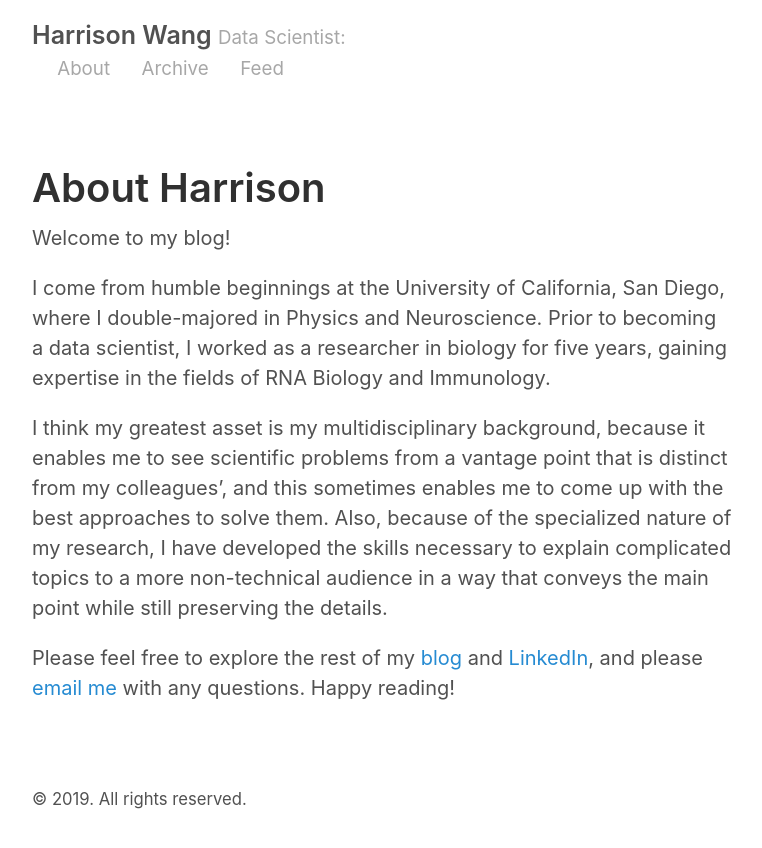
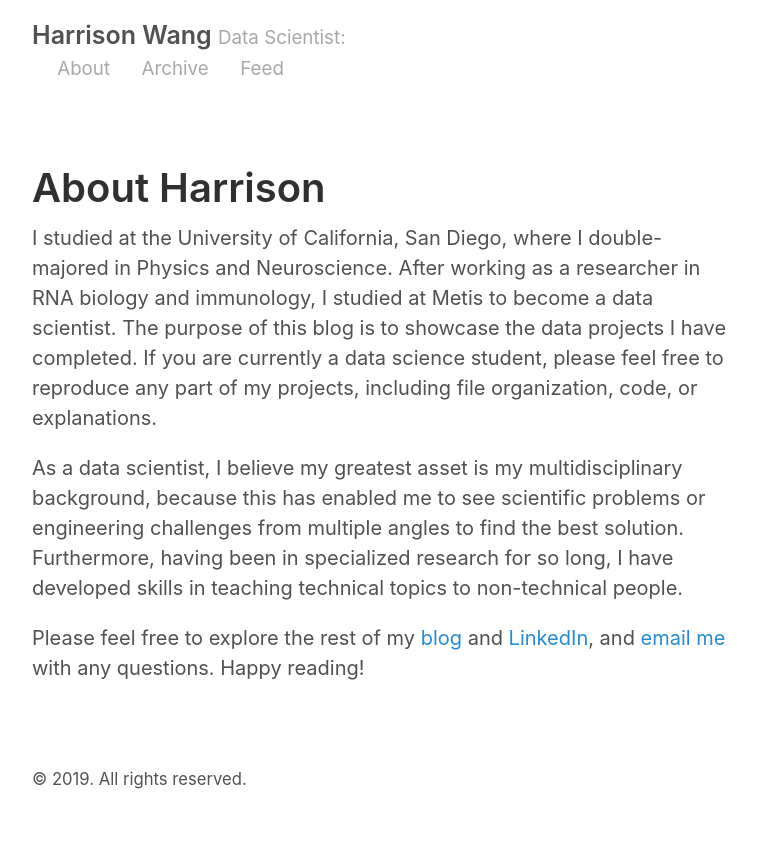
Before and after one commit to harrisonized/harrisonized.github.io, a Jekyll site: the page built from about.md, in a window 1280 px wide. Shown: the top 848 px of the page, without its empty margins (258-1020 px from the left). Built offline with Jekyll 4.4.1, drawn with Linux system fonts in a browser that asks for light colours.

Commit message:
changed about page

```diff
--- a/about.md
+++ b/about.md
@@ -3,10 +3,8 @@ layout: page
 title: About Harrison
 ---
 
-Welcome to my blog!
+I studied at the University of California, San Diego, where I double-majored in Physics and Neuroscience. After working as a researcher in RNA biology and immunology, I studied at Metis to become a data scientist. The purpose of this blog is to showcase the data projects I have completed. If you are currently a data science student, please feel free to reproduce any part of my projects, including file organization, code, or explanations.
 
-I come from humble beginnings at the University of California, San Diego, where I double-majored in Physics and Neuroscience. Prior to becoming a data scientist, I worked as a researcher in biology for five years, gaining expertise in the fields of RNA Biology and Immunology.
+As a data scientist, I believe my greatest asset is my multidisciplinary background, because this has enabled me to see scientific problems or engineering challenges from multiple angles to find the best solution. Furthermore, having been in specialized research for so long, I have developed skills in teaching technical topics to non-technical people.
 
-I think my greatest asset is my multidisciplinary background, because it enables me to see scientific problems from a vantage point that is distinct from my colleagues', and this sometimes enables me to come up with the best approaches to solve them. Also, because of the specialized nature of my research, I have developed the skills necessary to explain complicated topics to a more non-technical audience in a way that conveys the main point while still preserving the details.
-
-Please feel free to explore the rest of my [blog](https://harrisonized.github.io/archive) and [LinkedIn](https://www.linkedin.com/in/harrisonized), and please [email me](mailto:harrison.c.wang@gmail.com) with any questions. Happy reading!
+Please feel free to explore the rest of my [blog](https://harrisonized.github.io/archive) and [LinkedIn](https://www.linkedin.com/in/harrisonized), and [email me](mailto:harrison.c.wang@gmail.com) with any questions. Happy reading!
```
